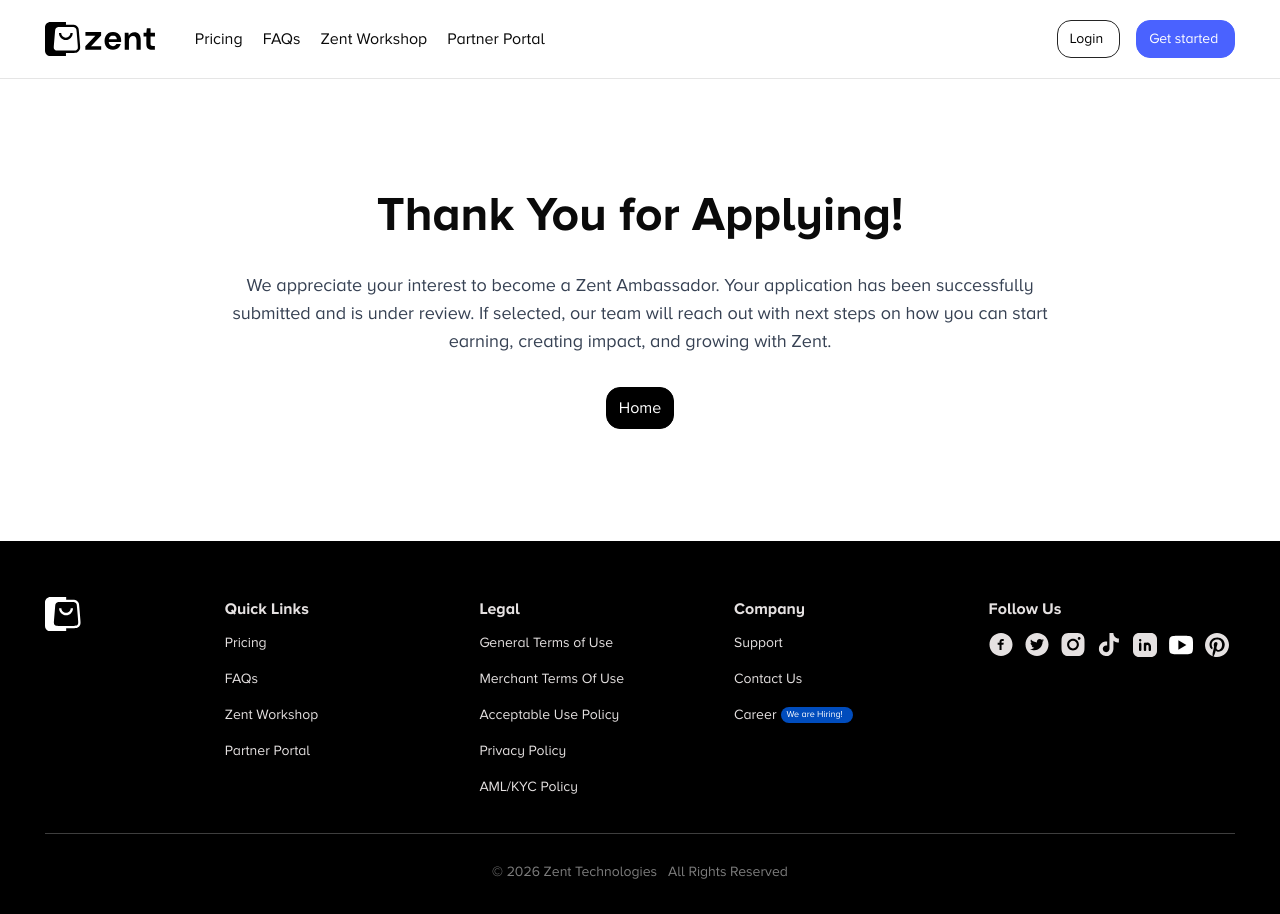
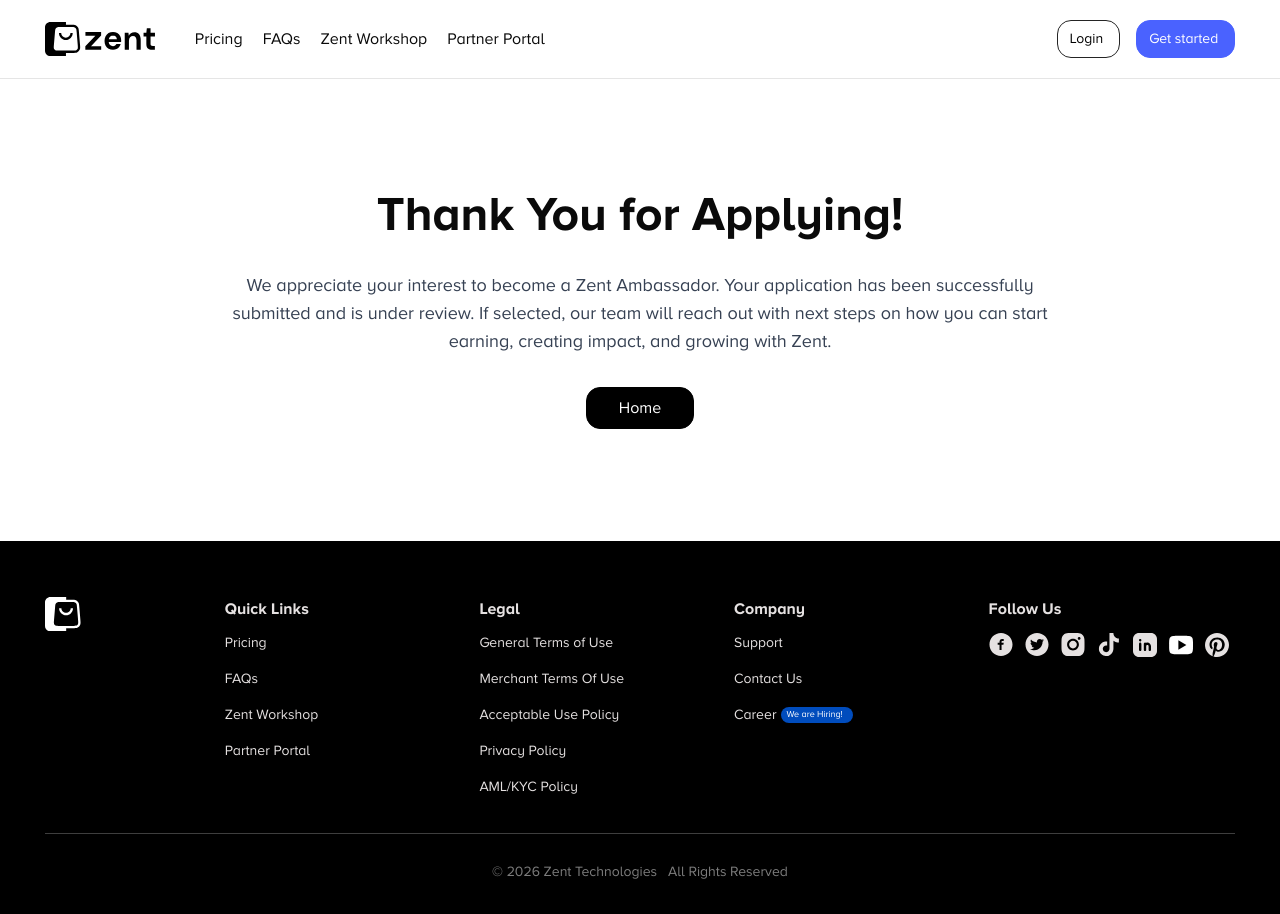
Before and after one commit to Demiladeala/zent-ambassador, a Next.js app: page /application/thank-you in a window 1280 px wide. Built offline with nearby package versions, Linux system fonts and the light colour scheme.

Commit message:
feat: add application funcationality

```diff
--- a/src/app/application/thank-you/page.tsx
+++ b/src/app/application/thank-you/page.tsx
@@ -15,7 +15,7 @@
       <Link href="/">
         <button
           type="button"
-          className="w-fit py-2 px-3 bg-black text-white flex items-center justify-center text-base hover:bg-gray-900 transition border border-black rounded-xl"
+          className="w-fit py-2 px-8 bg-black text-white flex items-center justify-center text-base hover:bg-gray-900 transition border border-black rounded-xl"
         >
           Home
         </button>
```
